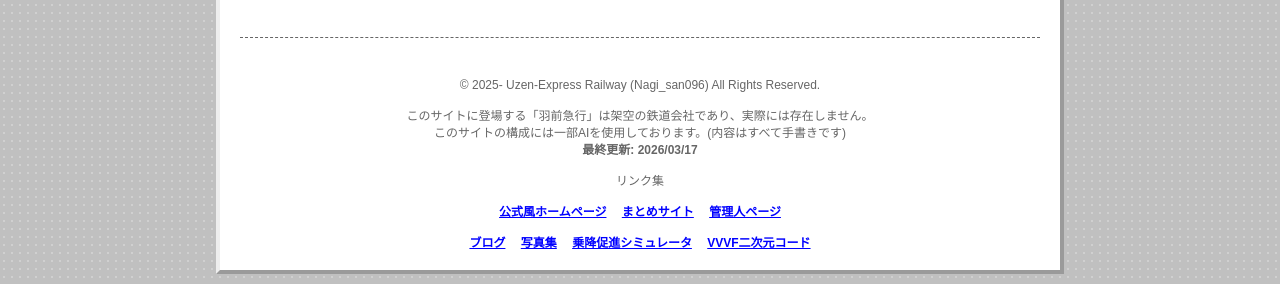
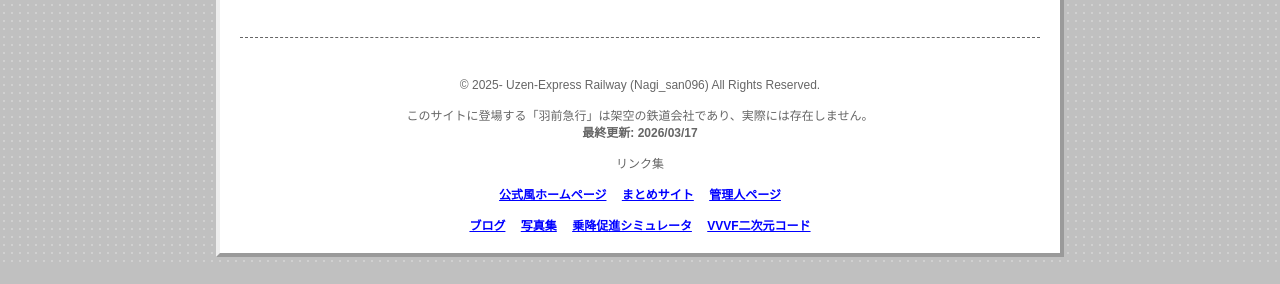
Before and after one commit to Fictional-Railway/profile.uzenexp, a plain HTML site: page ototetsu.html in a window 1280 px wide. Shown: the part 1383-1667 px from the top of the page. Drawn offline with Linux system fonts and the light colour scheme.

Commit message:
ototetsu.html を更新

```diff
--- a/ototetsu.html
+++ b/ototetsu.html
@@ -252,7 +252,6 @@
                 <span>&copy; 2025- Uzen-Express Railway (Nagi_san096) All Rights Reserved.</span><br>
                 <br>
                 <span>このサイトに登場する「羽前急行」は架空の鉄道会社であり、実際には存在しません。</span><br>
-                <span>このサイトの構成には一部AIを使用しております。(内容はすべて手書きです)</span><br>
                 <b>最終更新: 2026/03/17</b>
                 <br>
                 <br>
```
